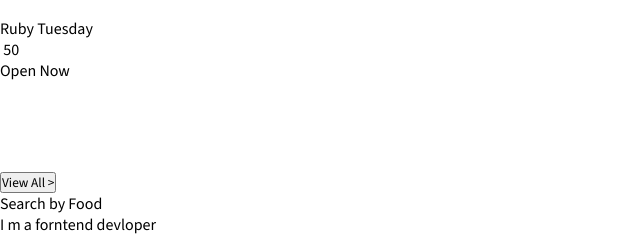
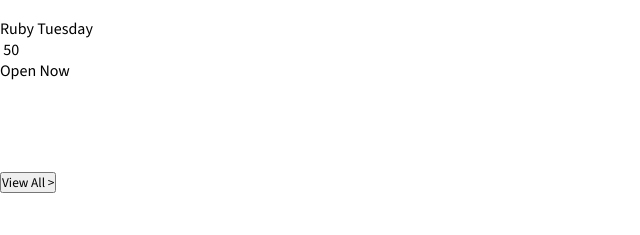
Before and after one commit to nitinKumar081/food-delivery-webpage, a plain HTML site: page index.html in a window 1280 px wide. Shown: the part 3701-3936 px from the top of the page, without its empty margins (0-640 px from the left). After the commit the page ends 3894 px from the top, so only its background shows below. Drawn offline with nearby package versions, Linux system fonts and the light colour scheme.

Commit message:
push my code

```diff
--- a/index.html
+++ b/index.html
@@ -578,11 +578,6 @@
         <button class="button1"> View All > </button>
 
       </div>
-      <div class="search_by_food">
-        <p>Search by Food</p>
-        <p>I m a forntend devloper</p>
-
-      </div>
 
     </body>
 
```
